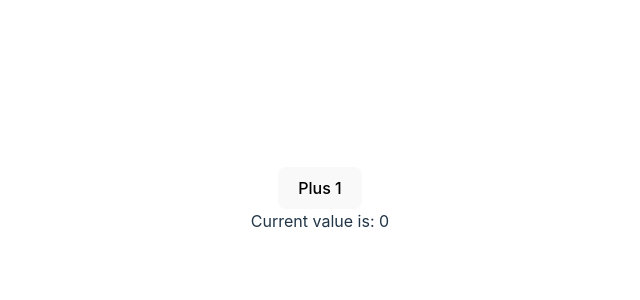
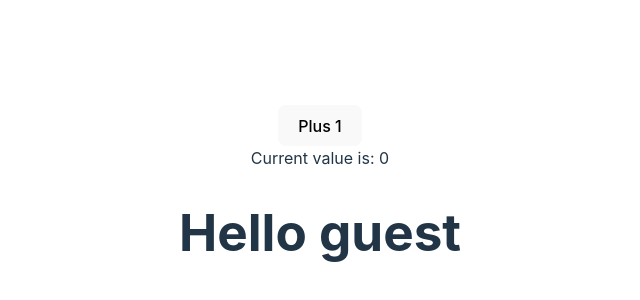
Before and after one commit to ngocquang2509/timesheet-management, a React (Vite) app in the folder my-react-app/: page / in a window 1280 px wide. Shown: the part 200-500 px from the top of the page, without its empty margins (320-960 px from the left). Built offline with nearby package versions, Linux system fonts and the light colour scheme.

Commit message:
Conditional rendering

```diff
--- a/my-react-app/src/App.tsx
+++ b/my-react-app/src/App.tsx
@@ -1,12 +1,14 @@
-import './App.css'
-import { Counter } from './Main Concepts/Counter'
+import "./App.css";
+import { Greeting } from "./Main Concepts/Conditional Rendering";
+import { Counter } from "./Main Concepts/Counter";
 
 function App() {
   return (
     <div className="App">
       <Counter />
+      <Greeting isLoggedIn={false} />
     </div>
-  )
+  );
 }
 
-export default App
+export default App;
--- /dev/null
+++ b/my-react-app/src/Main Concepts/Conditional Rendering.tsx
@@ -0,0 +1,9 @@
+export const Greeting = (props: any) => {
+  const isLoggedIn = props.isLoggedIn;
+
+  if (isLoggedIn) {
+    return <h1>Welcome back user</h1>;
+  }
+
+  return <h1>Hello guest</h1>;
+};
```
